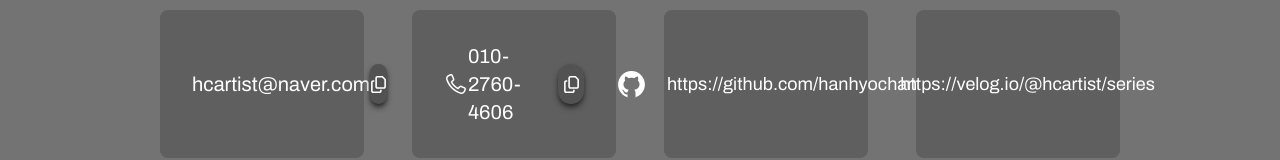
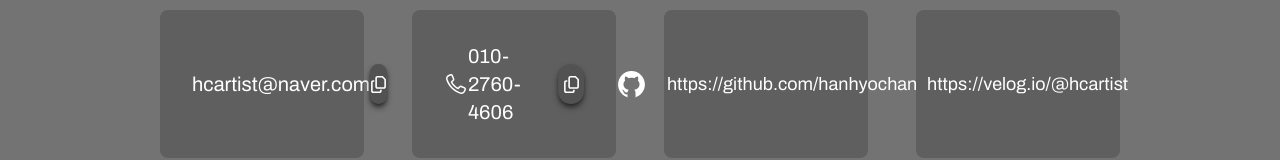
Before and after one commit to hanhyochan/portfolio, a Next.js app: page / in a window 1280 px wide. Shown: the part 4574-4734 px from the top of the page. Built offline with nearby package versions, Linux system fonts and the light colour scheme.

Commit message:
design: 디자인 수정

```diff
--- a/src/app/components/Contact.tsx
+++ b/src/app/components/Contact.tsx
@@ -126,7 +126,7 @@
           rel="noopener noreferrer"
           className="text-white text-lg"
         >
-          https://velog.io/@hcartist/series
+          https://velog.io/@hcartist
         </a>
       </div>
       <Toast isVisible={showToast} />
```
